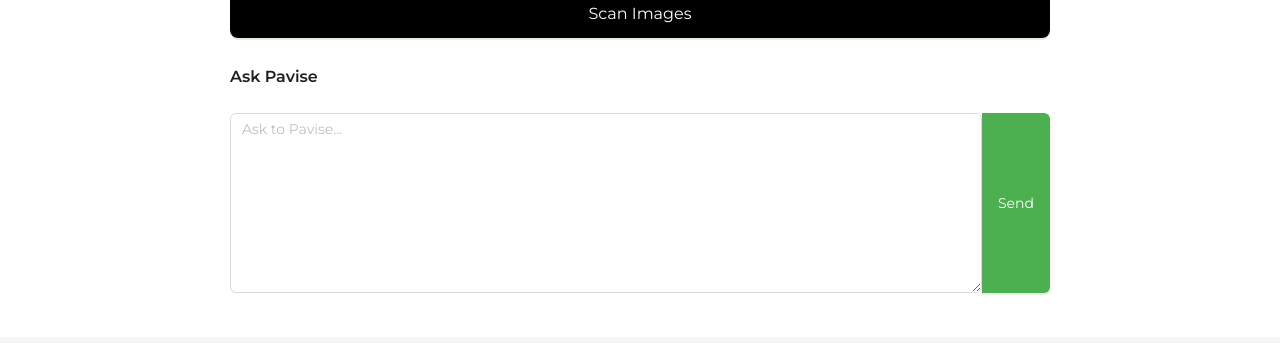
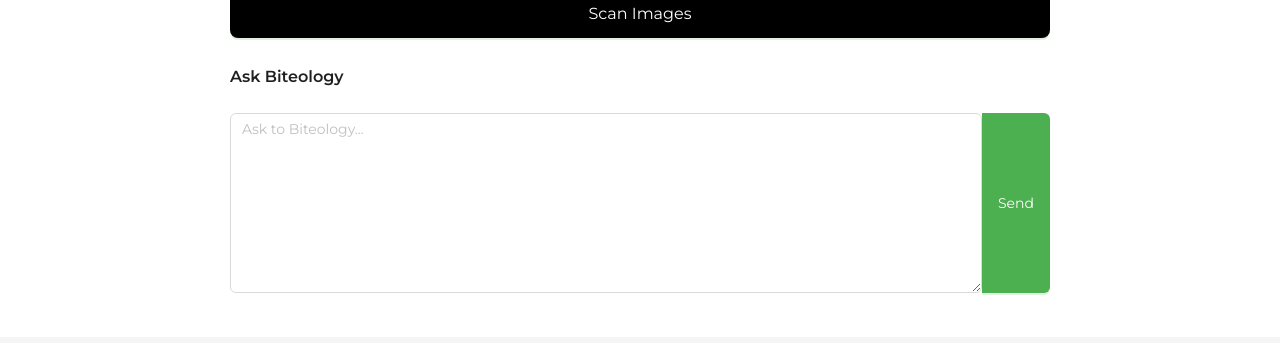
Before and after one commit to thanhhuynh1903/biteology, a React (Vite) app: page /medical in a window 1280 px wide. Shown: the part 586-929 px from the top of the page. Built offline with nearby package versions, Linux system fonts and the light colour scheme.

Commit message:
fix text

```diff
--- a/src/components/MedicalUpload.tsx
+++ b/src/components/MedicalUpload.tsx
@@ -111,10 +111,10 @@
 
       {/* Chat Section */}
       <div style={{ marginTop: 24 }}>
-        <Title level={5}>Ask Pavise</Title>
+        <Title level={5}>Ask Biteology</Title>
         <Space.Compact style={{ width: "100%", marginTop: 16 }}>
           <TextArea
-            placeholder="Ask to Pavise..."
+            placeholder="Ask to Biteology..."
             autoSize={false}
             style={{ height: 180 }} // Fixed height instead of autoSize
           />
```
